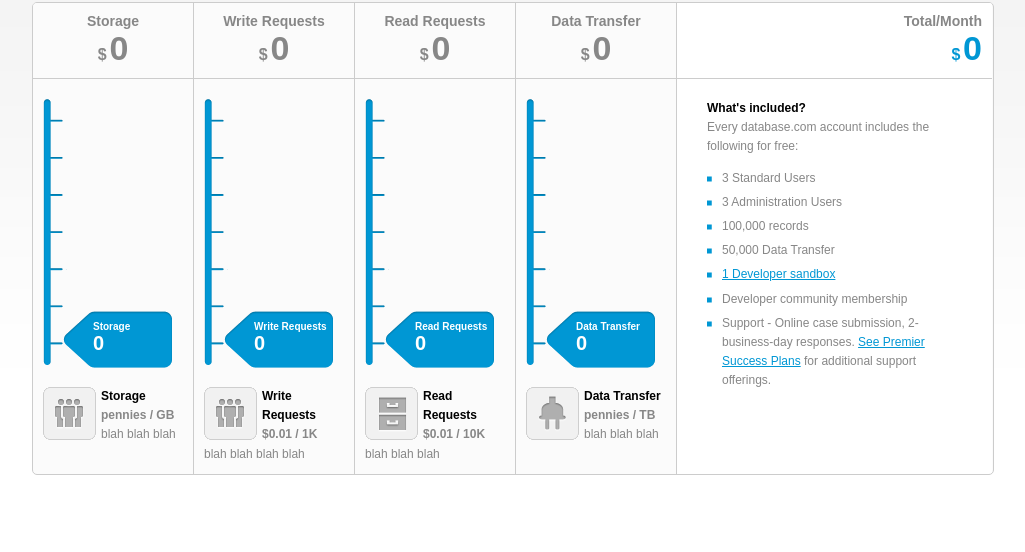
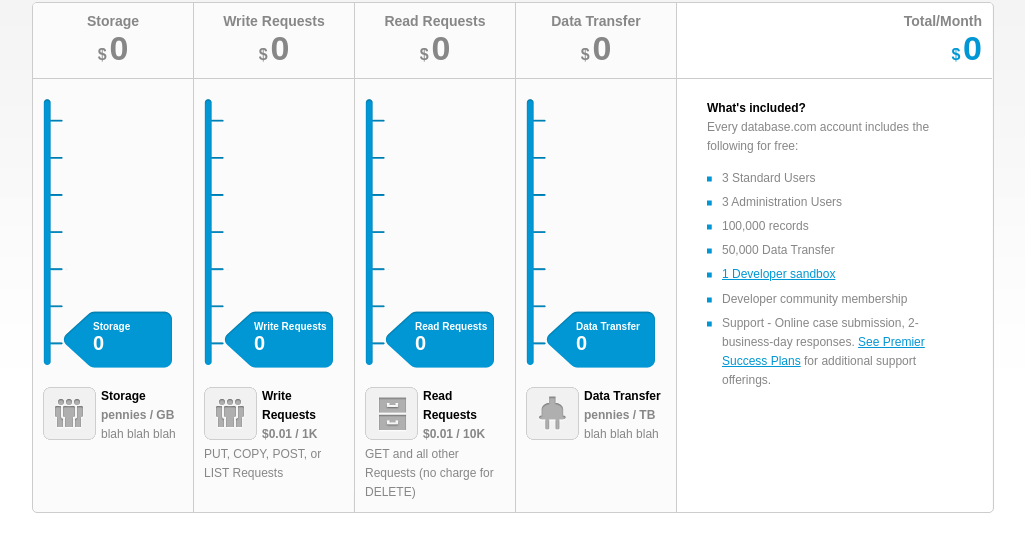
Before and after one commit to kevindavis/s3-pricing, a plain HTML site: page index.html in a window 1280 px wide. Shown: the whole page, without its empty margins (127-1152 px from the left). Drawn offline with Linux system fonts and the light colour scheme.

Commit message:
updated descriptions for read / write requests

```diff
--- a/index.html
+++ b/index.html
@@ -69,7 +69,7 @@
 				<img alt="Write Requests" src="images/users.png">
 				<b>Write Requests</b><br>
                 <b class="unitprice">$0.01 / 1K</b><br>
-								blah blah blah blah
+								PUT, COPY, POST, or LIST Requests
 			</div>
 		</div>
 		<div class="column grid_2 backGray gutterPadding">
@@ -95,7 +95,7 @@
 				<img alt="Read Requests" src="images/records.png">
 				<b>Read Requests</b><br>
                 <b class="unitprice">$0.01 / 10K</b><br>
-								blah blah blah
+								GET and all other Requests (no charge for DELETE)
 			</div>
 		</div>
 		<div class="column grid_2 backGray gutterPadding">
```
